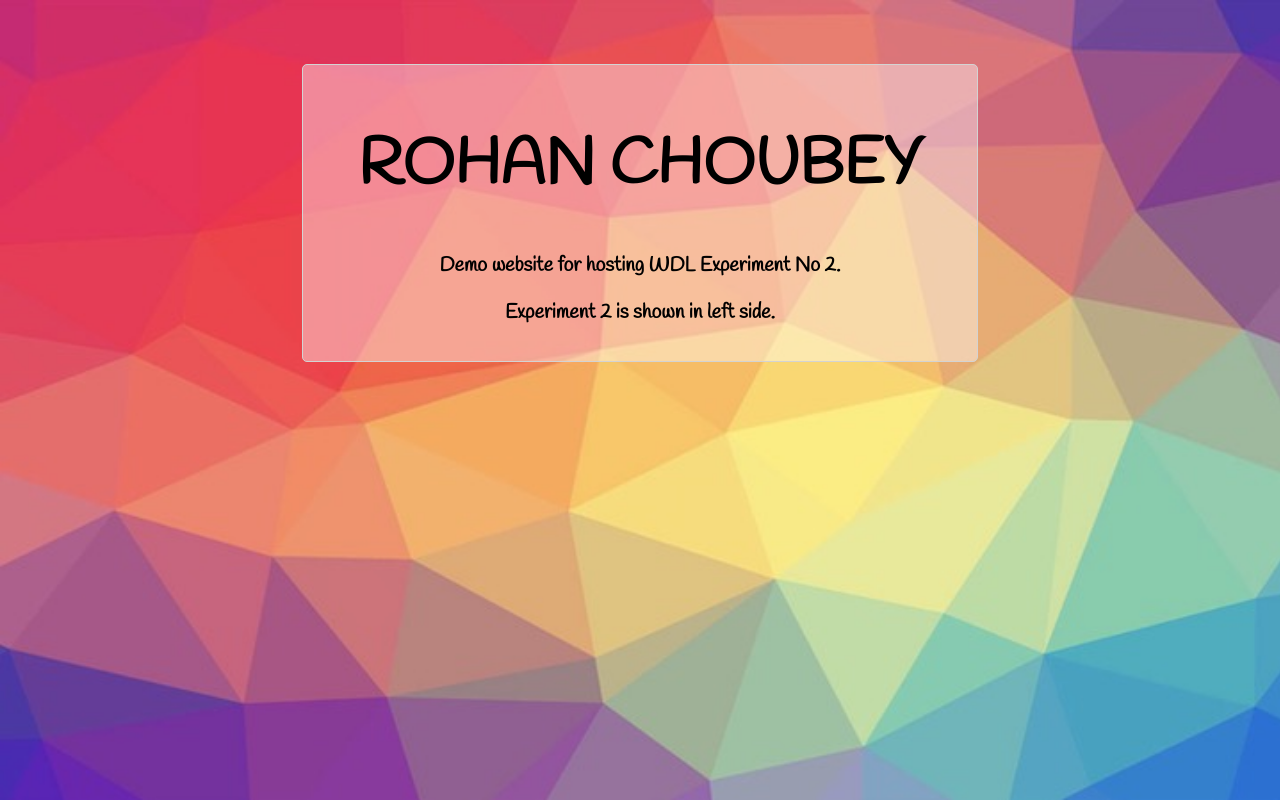
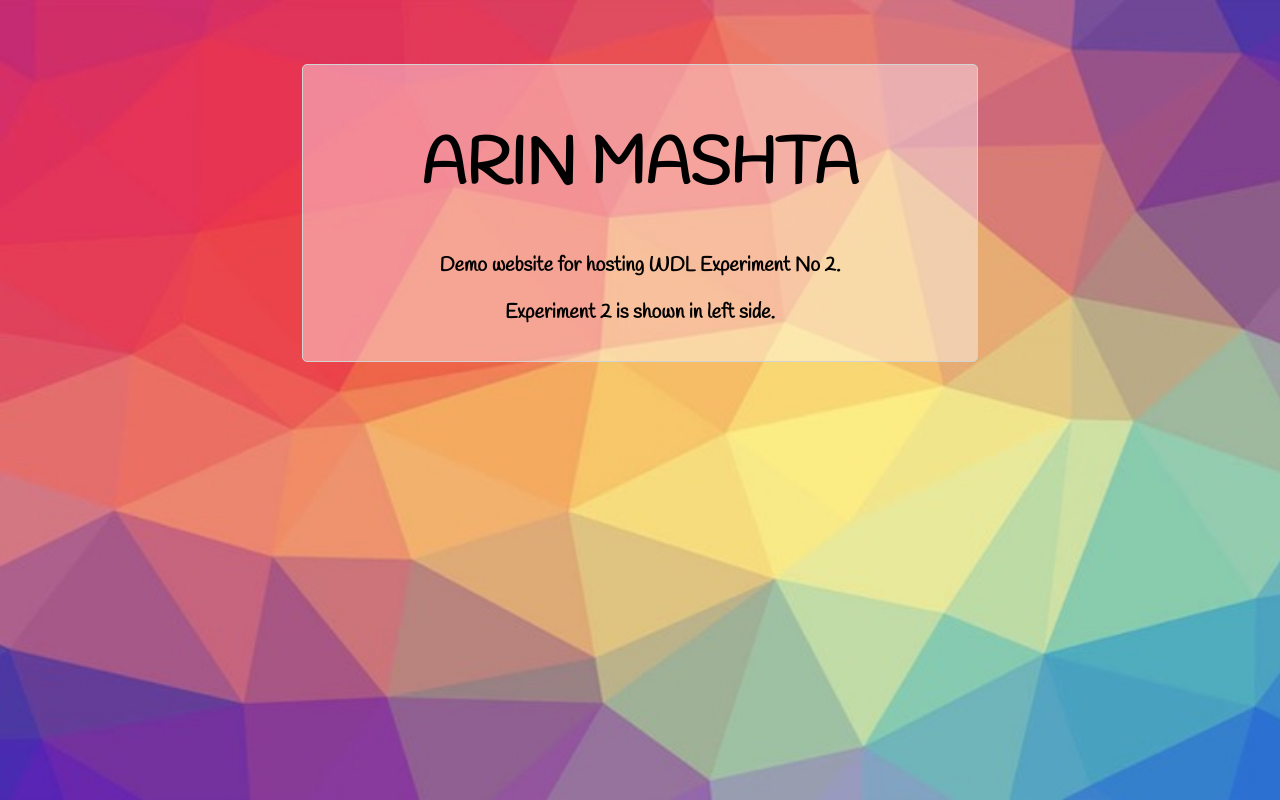
Before and after one commit to ArinSM/Expt2, a plain HTML site: page display/default.html in a window 1280 px wide. Drawn offline with Linux system fonts and the light colour scheme.

Commit message:
Update default.html

```diff
--- a/display/default.html
+++ b/display/default.html
@@ -21,7 +21,7 @@
 </head>
 <body>
 <div class="card">
-    <h1>ROHAN CHOUBEY</h1>
+    <h1>ARIN MASHTA</h1>
     <p style="font-size: 20px;text-align: center;">
         Demo website for hosting WDL Experiment No 2.
     </p>
```
